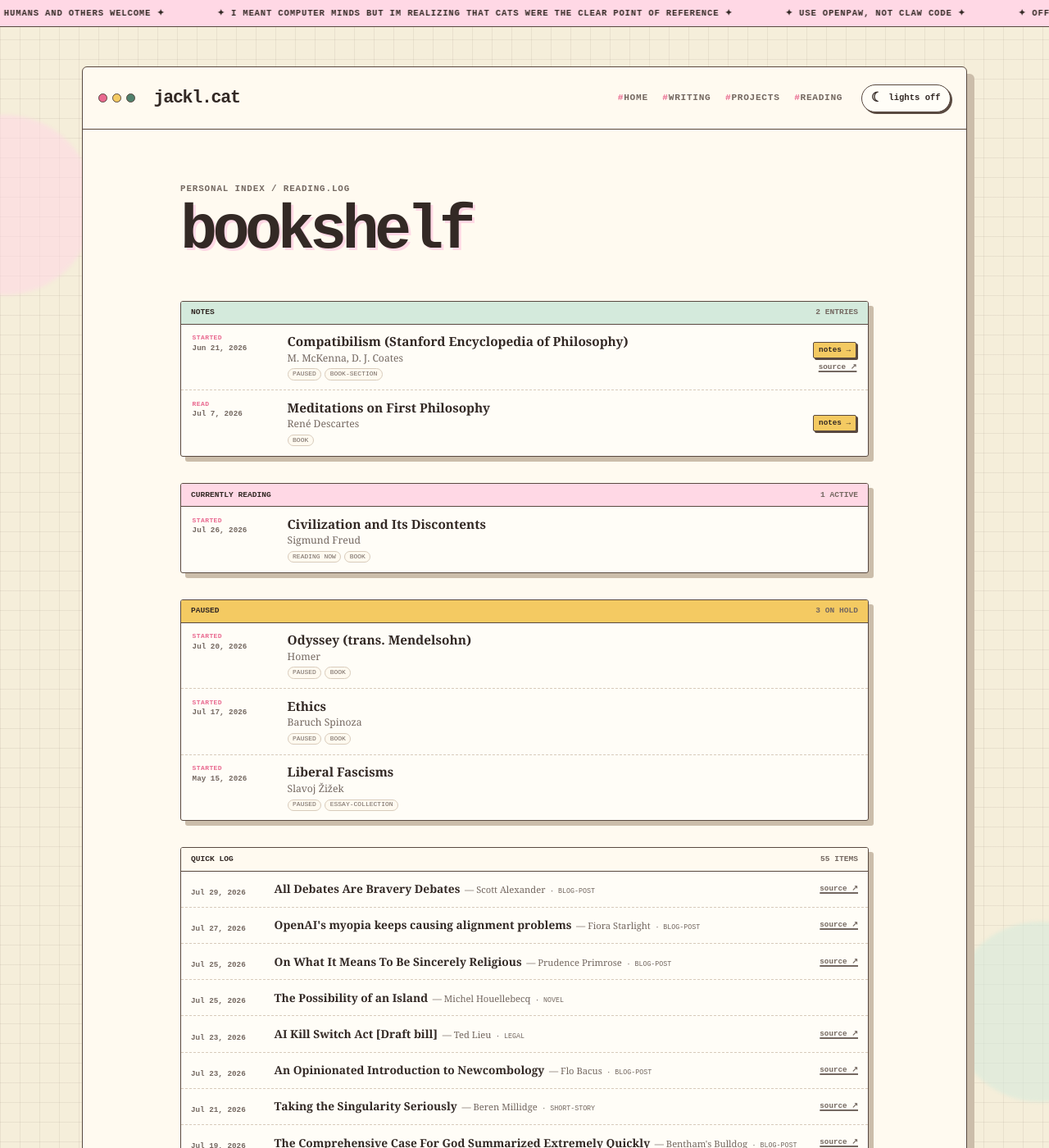
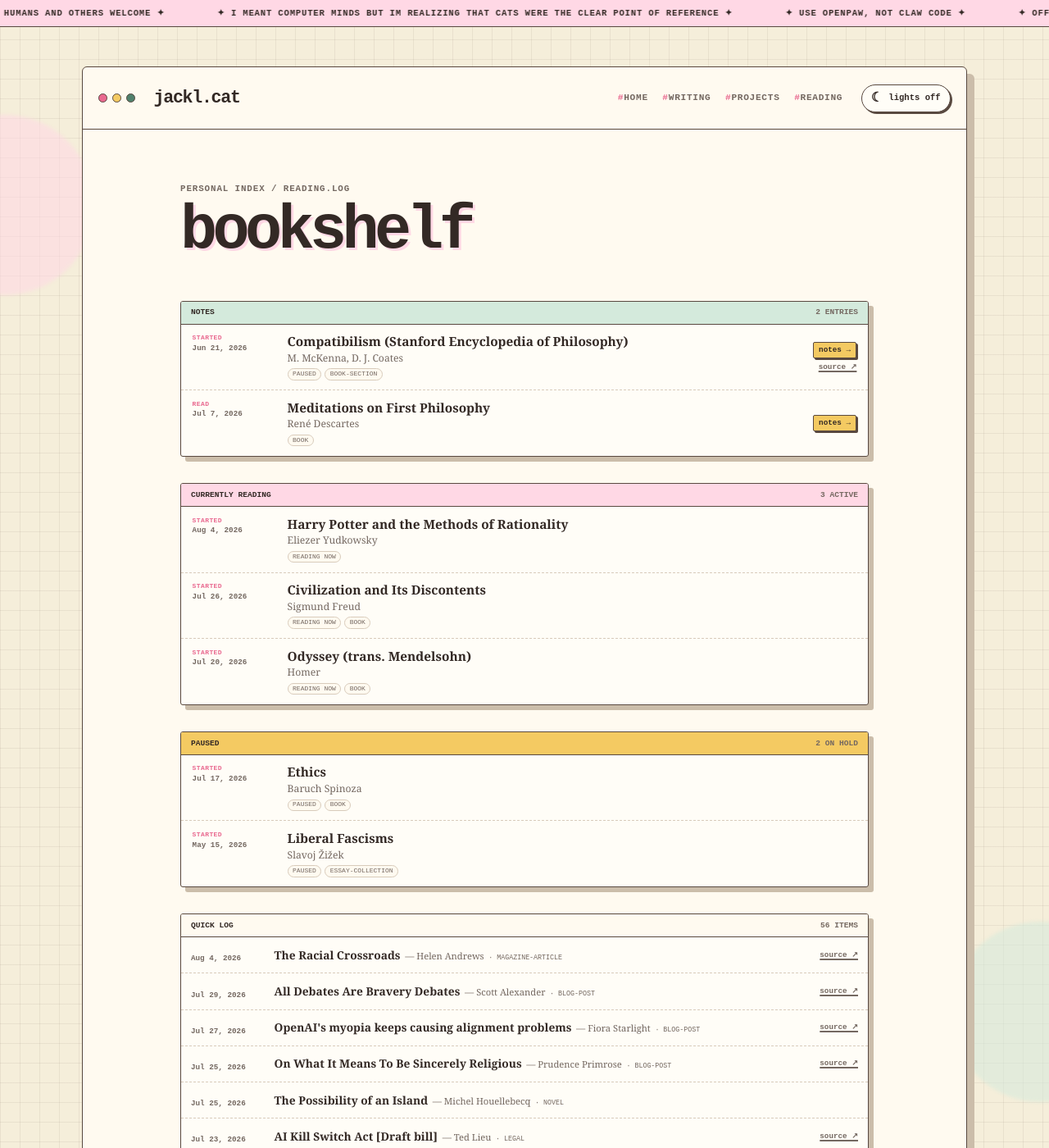
Before and after one commit to jackcml/personal-site, a Jekyll site: the page built from reading.md, in a window 1280 px wide and 1400 px high. Shown: the whole window at 82% size. Built offline with Jekyll 4.4.1, drawn with Linux system fonts in a browser that asks for light colours; some of the changed text lies outside the part shown.

Commit message:
data: update reading log

```diff
--- a/_data/reading.yml
+++ b/_data/reading.yml
@@ -15,6 +15,33 @@
   started_date: 2026-06-21
   url: https://plato.stanford.edu/entries/compatibilism/
 
+- title: The Racial Crossroads
+  author: Helen Andrews
+  kind: magazine-article
+  status: finished
+  read_date: 2026-08-04
+  url: https://www.compactmag.com/article/the-racial-crossroads/
+
+- title: The Sorrows of Young Werther
+  author: Goethe
+  status: to-read
+  added_date: 2026-08-03
+
+- title: Atlas Shrugged
+  author: Ayn Rand
+  status: to-read
+  added_date: 2026-08-02
+
+- title: The Piano Teacher
+  author: Elfriede Jelinek
+  status: to-read
+  added_date: 2026-08-02
+
+- title: Digital Occultism
+  author: Sophie Publig
+  status: to-read
+  added_date: 2026-07-31
+
 - title: All Debates Are Bravery Debates
   author: Scott Alexander
   kind: blog-post
@@ -47,7 +74,7 @@
 - title: Odyssey (trans. Mendelsohn)
   author: Homer
   kind: book
-  status: paused
+  status: in-progress
   started_date: 2026-07-20
 
 - title: The Possibility of an Island
@@ -743,8 +770,9 @@
 
 - title: Harry Potter and the Methods of Rationality
   author: Eliezer Yudkowsky
-  status: to-read
+  status: in-progress
   added_date: 2026-05-26
+  started_date: 2026-08-04
 
 - title: "If Anyone Builds It, Everyone Dies: Why Superhuman AI Would Kill Us All"
   author: Eliezer Yudkowsky, Nate Soares
```
